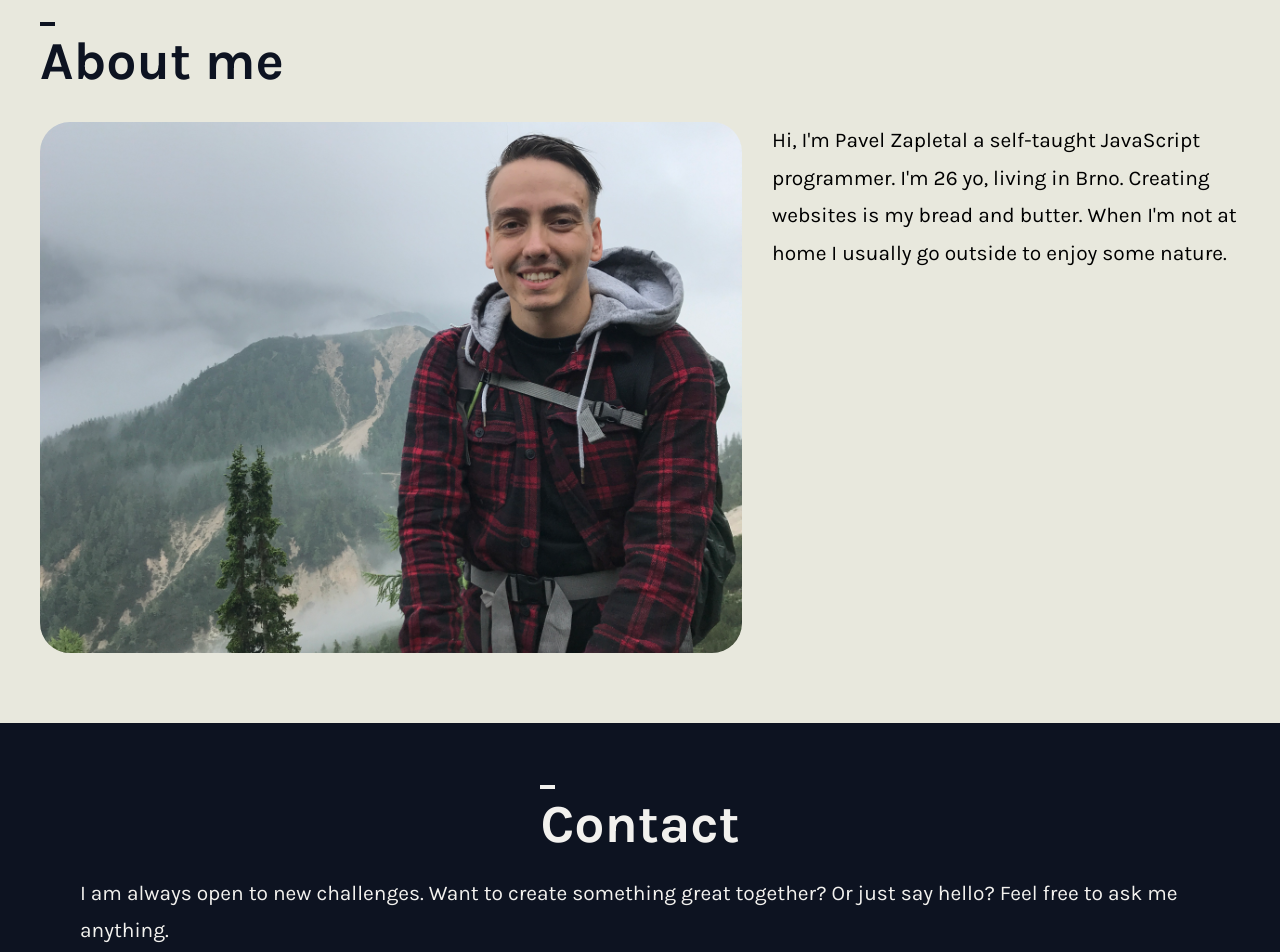
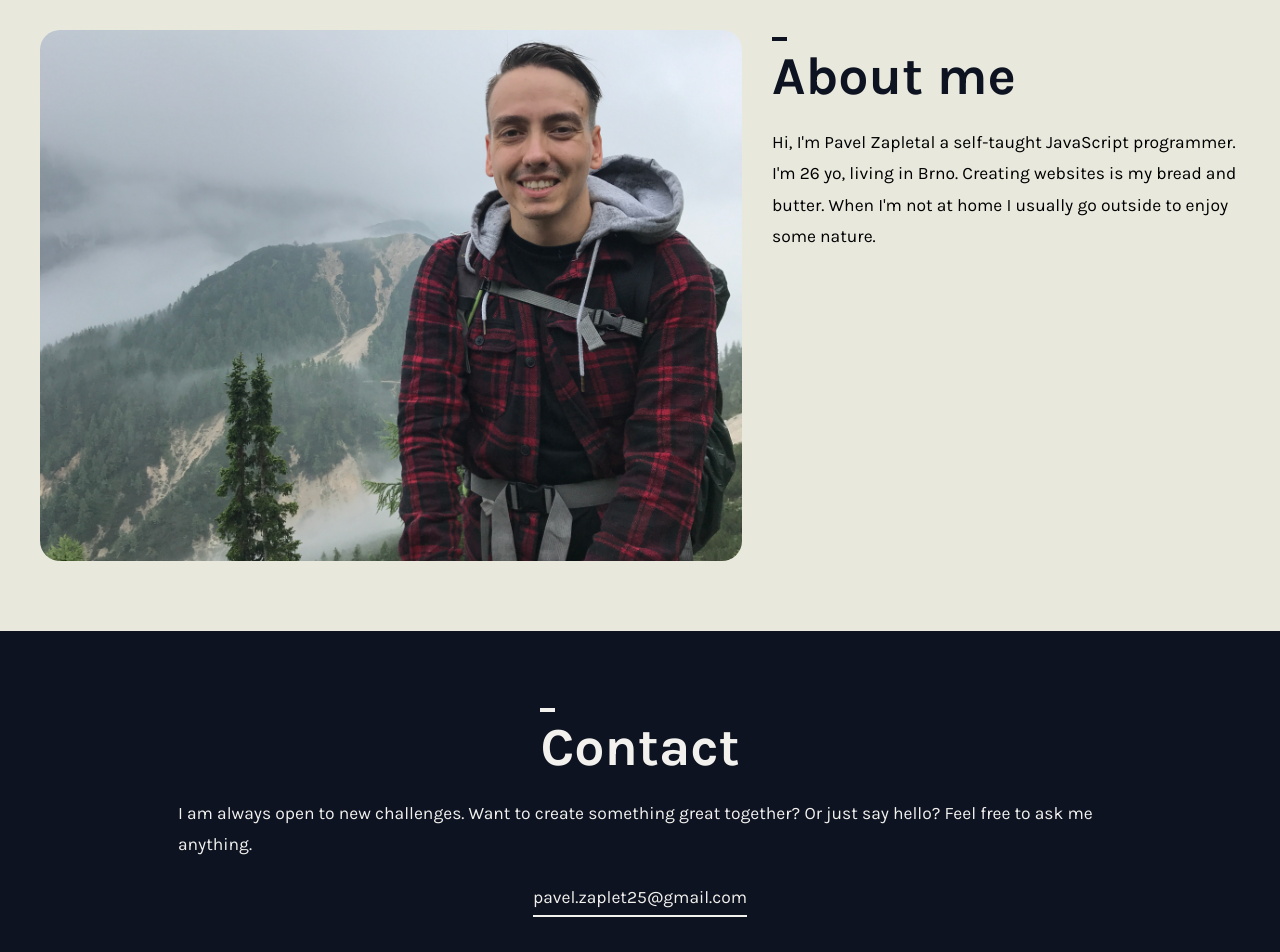
Before and after one commit to Kapaak/Pavel-portfolio-redesign-2, a Next.js app: page / in a window 1280 px wide. Shown: the part 840-1792 px from the top of the page. Built offline with nearby package versions, Linux system fonts and the light colour scheme.

Commit message:
mobile layout

```diff
--- a/components/AboutPage/TextContainer.tsx
+++ b/components/AboutPage/TextContainer.tsx
@@ -17,6 +17,7 @@ const TextContainer = () => {
 					<Image src={meImg} objectFit="cover" placeholder="blur" />
 				</ImageWrapper>
 				<TextWrapper>
+					<Headline>About me</Headline>
 					<Text>
 						Hi, I'm Pavel Zapletal a self-taught JavaScript programmer. I'm 26
 						yo, living in Brno. Creating websites is my bread and butter. When
@@ -48,6 +49,7 @@ const ImageWrapper = styled.div`
 	@media ${breakpoints.tabletS} {
 		flex: 1 1 60%;
 		height: auto;
+		border-radius: 2rem;
 
 		& > span {
 			height: 100% !important;
@@ -57,10 +59,29 @@ const ImageWrapper = styled.div`
 
 const TextWrapper = styled.div`
 	flex: 1 1 40%;
+	display: flex;
+	flex-direction: column;
+	gap: 2rem;
+
+	& > div:first-child {
+		display: none;
+	}
+
+	@media ${breakpoints.tablet} {
+		& > div:first-child {
+			display: inline-block;
+		}
+	}
 `;
 
 const StyledTextContainer = styled.div`
 	display: flex;
 	flex-direction: column;
 	gap: 3rem;
+
+	@media ${breakpoints.tablet} {
+		& > div:first-child {
+			display: none;
+		}
+	}
 `;
--- a/components/ContactPage/InnerContainer.tsx
+++ b/components/ContactPage/InnerContainer.tsx
@@ -13,7 +13,9 @@ const InnerContainer = () => {
 					together? Or just say hello? Feel free to ask me anything.
 				</Text>
 			</TextWrapper>
-			<HighlightedText>pavel.zaplet25@gmail.com</HighlightedText>
+			<HighlightedText>
+				<a href="mailto:pavel.zaplet25@gmail.com">pavel.zaplet25@gmail.com</a>
+			</HighlightedText>
 		</StyledInnerContainer>
 	);
 };
@@ -33,13 +35,18 @@ const StyledInnerContainer = styled.div`
 
 const TextWrapper = styled.div`
 	@media ${breakpoints.tabletS} {
-		padding: 0 var(--horizontal-gap);
+		width: 77%;
 	}
 `;
 
 const HighlightedText = styled.div`
 	position: relative;
 	line-height: 2;
+	font-size: var(--f-t);
+	border-bottom: 2px solid var(--bg-col);
 
-	border-bottom: 2px solid var(--bg-col);
+	a {
+		color: inherit;
+		text-decoration: none;
+	}
 `;
--- a/components/Nav/ListItems.tsx
+++ b/components/Nav/ListItems.tsx
@@ -75,8 +75,4 @@ const StyledListItems = styled(motion.ul)<{ open: boolean }>`
 	color: var(--bg-col);
 	font-weight: var(--fowe-bold);
 	z-index: 9;
-
-	@media ${breakpoints.tablet} {
-		width: 33%;
-	}
 `;
--- a/styles/GlobalStyles.tsx
+++ b/styles/GlobalStyles.tsx
@@ -85,7 +85,7 @@ const GlobalStyles = createGlobalStyle`
             --horizontal-gap:4rem;
 
             --box-width:30rem;
-            --fosi-text: calc(1.5rem / var(--xd-recalc));
+            --f-t: calc(1.5rem / var(--xd-recalc));
             --fosi-nav:4rem;
 		}
     }
--- a/styles/styledComponents/Headline.tsx
+++ b/styles/styledComponents/Headline.tsx
@@ -1,4 +1,5 @@
 import styled from "styled-components";
+import { breakpoints } from ".";
 
 interface Props {
 	children: React.ReactNode;
@@ -28,4 +29,8 @@ const StyledHeadline = styled.div<{ invertColors: boolean }>`
 		background-color: ${({ invertColors }) =>
 			invertColors ? "var(--bg-col)" : "var(--col1)"};
 	}
+
+	@media ${breakpoints.tabletS} {
+		margin-top: 1.5rem;
+	}
 `;
--- a/styles/styledComponents/Line.tsx
+++ b/styles/styledComponents/Line.tsx
@@ -1,4 +1,5 @@
 import styled from "styled-components";
+import { breakpoints } from ".";
 
 export const Line = () => {
 	return <StyledLine />;
@@ -9,4 +10,8 @@ const StyledLine = styled.div`
 	width: 30rem;
 	height: 0.3rem;
 	margin: 0 auto;
+
+	@media ${breakpoints.tablet} {
+		width: 38rem;
+	}
 `;
```
Also changed, not shown: components/AboutPage/InnerContainer.tsx (+0 -15 lines).
